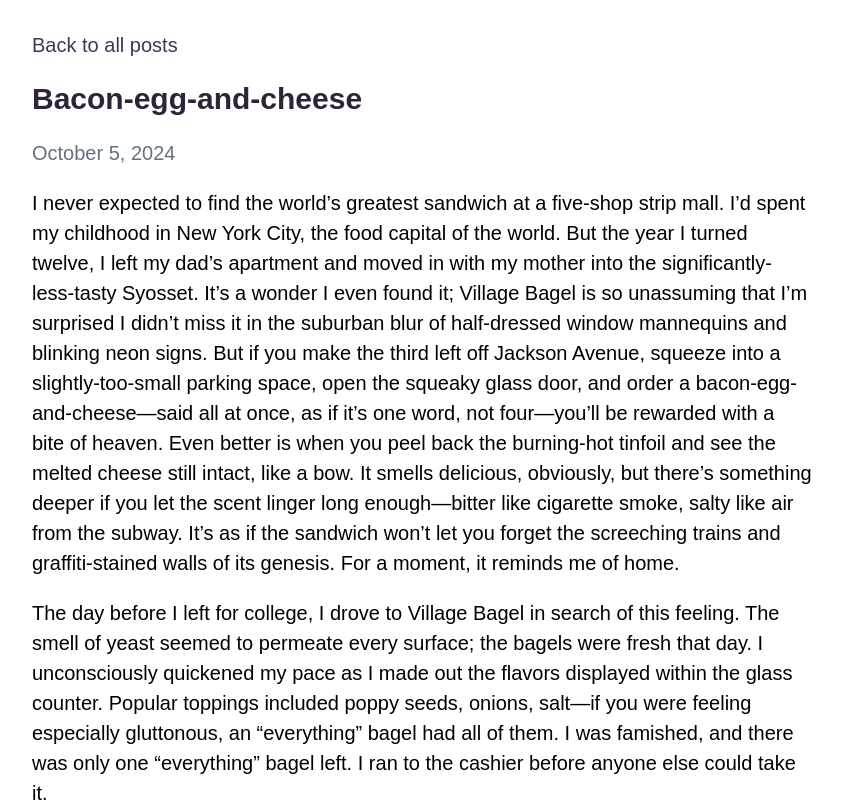
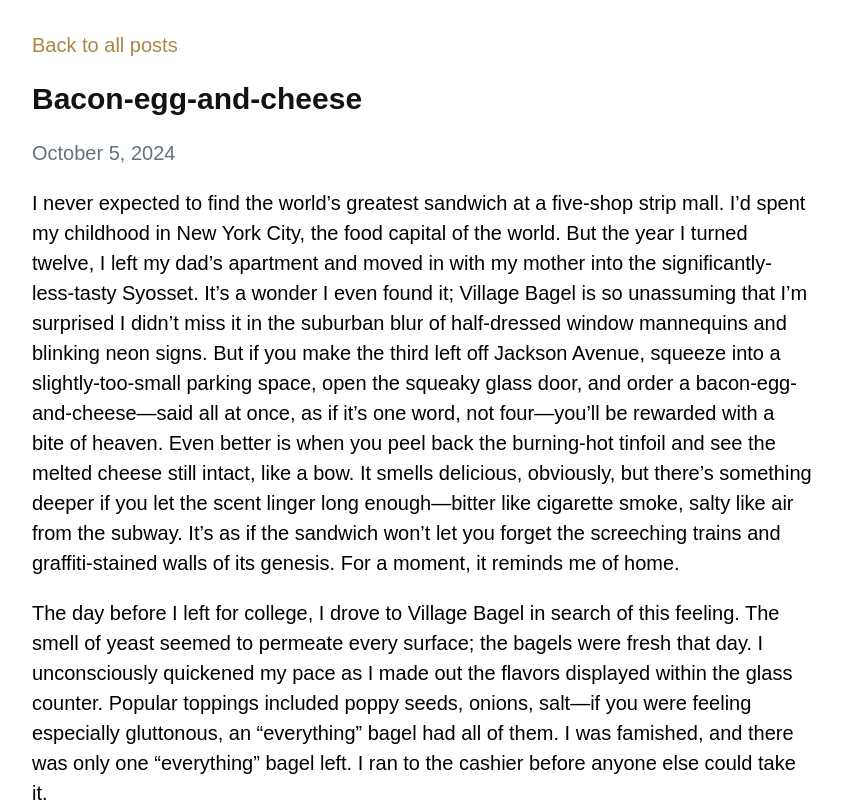
Before and after one commit to jameswmasson/jameswmasson.github.io, a plain HTML site: page posts/bec.html in a window 1280 px wide. Shown: the top 811 px of the page, without its empty margins (218-1060 px from the left). Drawn offline with Linux system fonts and the light colour scheme.

Commit message:
Update styles.css

```diff
--- a/styles.css
+++ b/styles.css
@@ -26,8 +26,13 @@ h1, h2, h3, h4 {
  }
 
 h1 {
-    color: #32213A;
+    color: #121113;
 }
+
+h2 {
+  color: #222725;
+}
+
 
 a {
     color: #383b53;
@@ -201,3 +206,7 @@ time {
 .post {
   border-top: 1px dashed #383b53;
 }
+
+nav a{
+  color: #a98743;
+}
```
